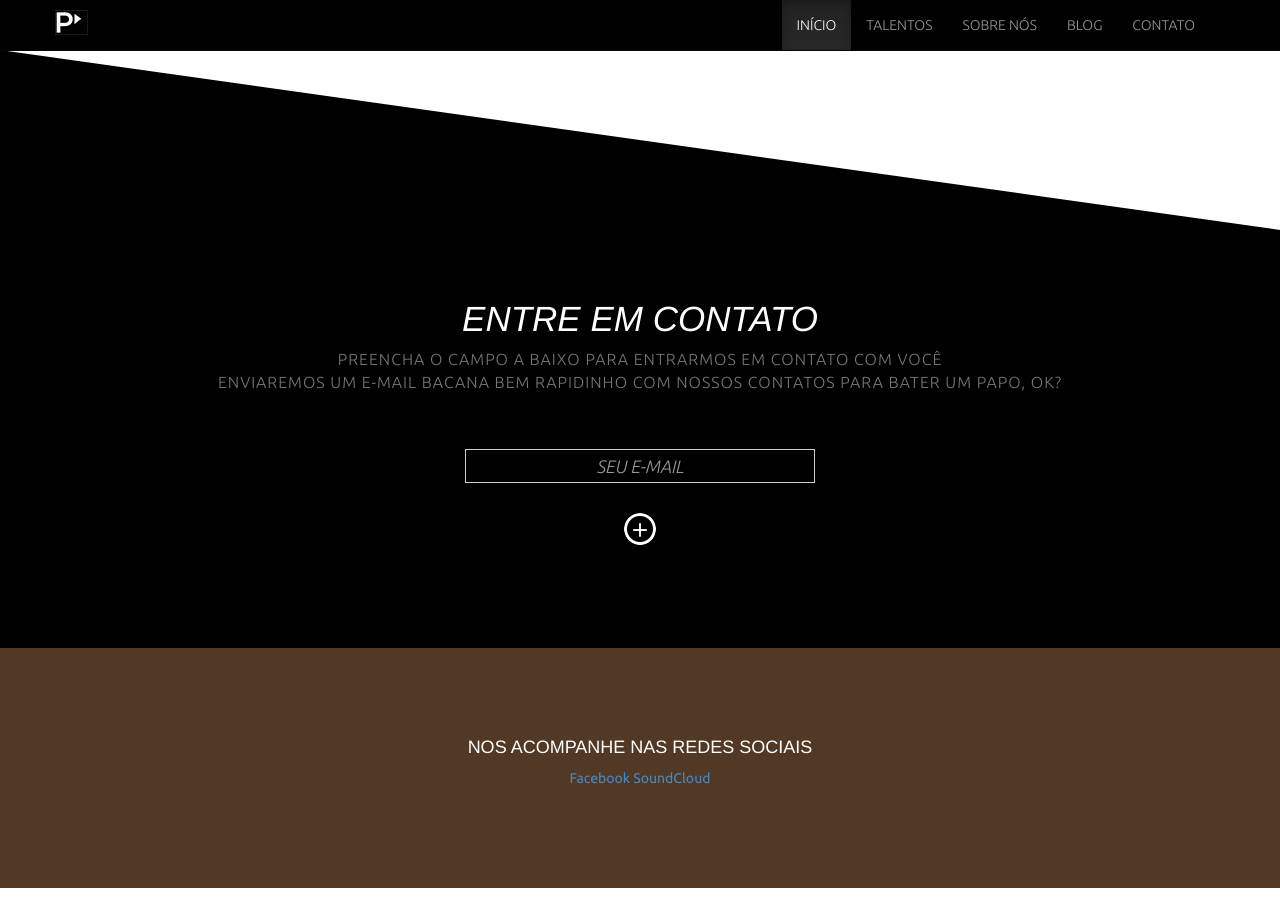
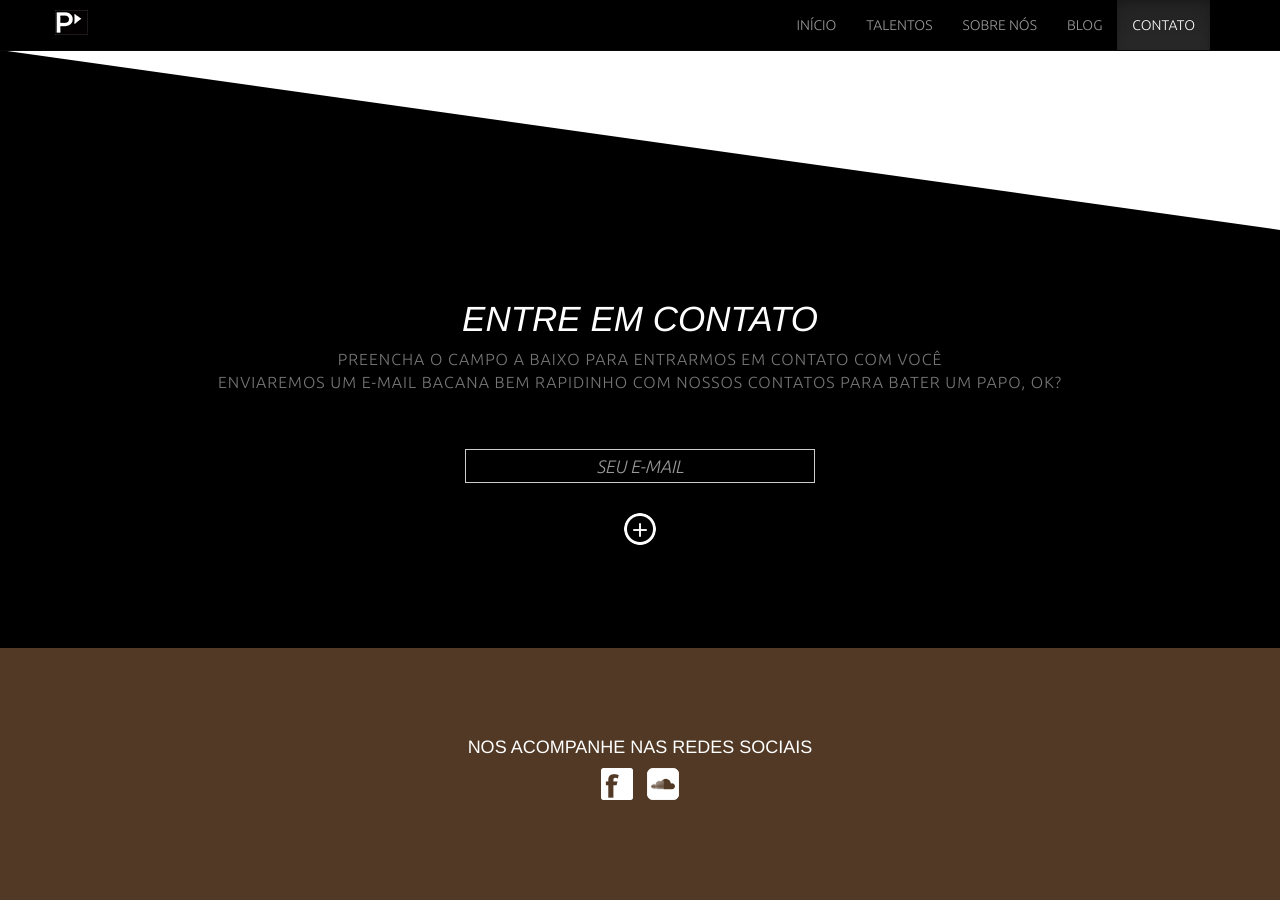
Before and after one commit to felipefernandes/push.github.io, a Jekyll site: the page built from index.html, in a window 1280 px wide and 900 px high, scrolled down 2853 px. Built offline with Jekyll 4.4.1, drawn with Linux system fonts in a browser that asks for light colours; nearby versions of some CDN libraries.

Commit message:
Finalizando o Rodapé e navegação init

```diff
--- a/_includes/header.html
+++ b/_includes/header.html
@@ -19,11 +19,11 @@
             </div>
             <div class="collapse navbar-collapse">
                 <ul class="nav navbar-nav">
-                    <li class="active"><a href="{{ site.url }}/">Início</a></li>
-                    <li class=""><a href="{{ site.url }}/">Talentos</a></li>
-                    <li class=""><a href="{{ site.url }}/">Sobre nós</a></li>
-                    <li class=""><a href="{{ site.url }}/">Blog</a></li>
-                    <li class=""><a href="{{ site.url }}/">Contato</a></li>
+                    <li class="active"><a href="#inicio">Início</a></li>
+                    <li class=""><a href="#talentos">Talentos</a></li>
+                    <li class=""><a href="#sobre">Sobre nós</a></li>
+                    <li class=""><a href="#blog">Blog</a></li>
+                    <li class=""><a href="#contato">Contato</a></li>
                 </ul>
             </div><!--/.nav-collapse -->
         </div>
--- a/_layouts/default.html
+++ b/_layouts/default.html
@@ -7,7 +7,7 @@
 
   {% include head.html %}
 
-  <body>
+  <body data-spy="scroll" data-target=".navbar-collapse">
 
     {% include header.html %}
 
--- a/index.html
+++ b/index.html
@@ -1,6 +1,8 @@
 ---
 layout: default
 ---
+
+<div id="inicio"></div>
 
 <div id="frontSite">
     <div class="container">
@@ -213,8 +215,8 @@ layout: default
             </div>
 
             <ul>
-                <li><a href="">Facebook</a></li>
-                <li><a href="">SoundCloud</a></li>
+                <li><a href="https://www.facebook.com/pushmusicbr" class="facebook" title="Curta nossa página no Facebook" target="_blank">Facebook</a></li>
+                <li><a href="http://soundcloud.com/pushmusicbr" class="soundcloud" title="Acompanhe nossas publicações no SoundCloud" target="_blank">SoundCloud</a></li>
             </ul>
         </section>
     </div>
--- a/less/main.less
+++ b/less/main.less
@@ -13,6 +13,7 @@
 
 
 body {
+    position: relative;
 	padding-top: 50px;			/* for fixed topbar */
     font-family: 'Ubuntu', sans-serif;
 	font-size: 14px;
@@ -425,6 +426,17 @@ body {
 
             li {
                 display: inline-block;
+                margin:0 5px;
+
+                a {
+                    display: block;
+                    width: 32px;
+                    height: 32px;
+                    text-indent: -9999px;
+                }
+
+                a.facebook      { background: url('/img/ico-facebook.png') no-repeat; }
+                a.soundcloud    { background: url('/img/ico-soundcloud.png') no-repeat; }
             }
         }
     }
```
Also changed, not shown: img/ico-facebook.png (added), img/ico-instagram.png (added), img/ico-soundcloud.png (added), 8 other files.
